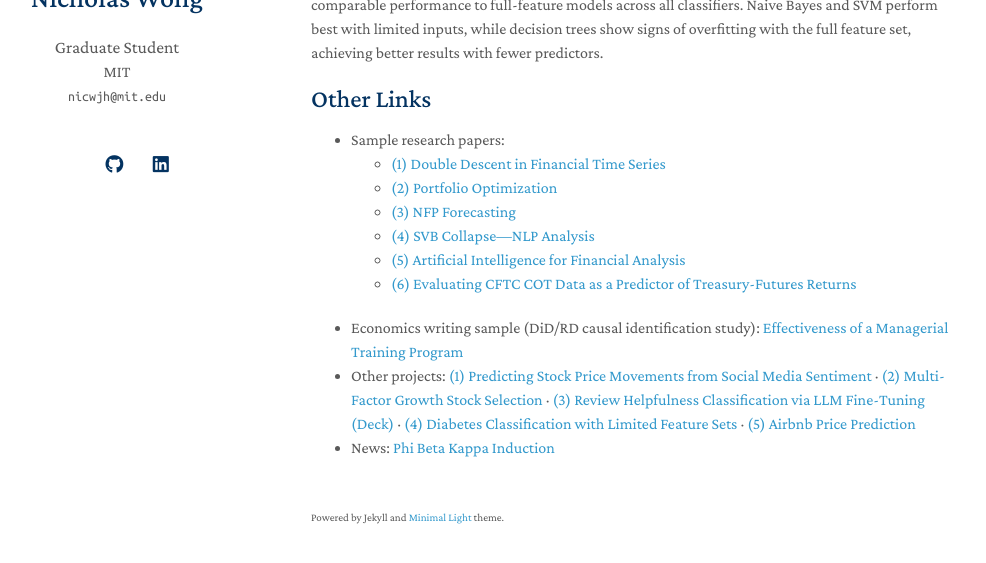
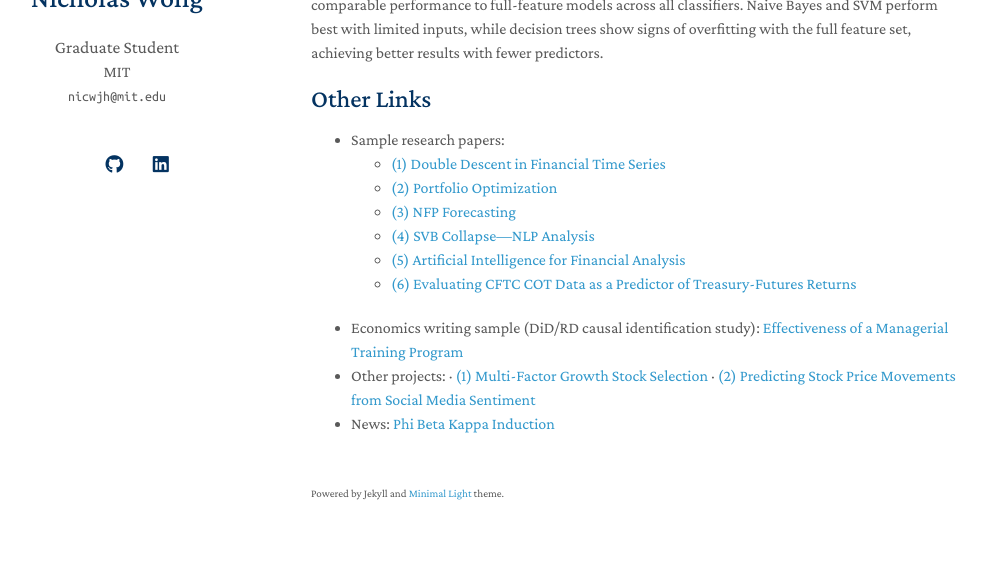
Before and after one commit to nicwjh/nicwjh.github.io, a Jekyll site: the page built from index.md, in a window 1280 px wide and 900 px high, scrolled down 4975 px, cut to the strip 302-865 px from the top of the window. Shown: the whole strip, without its empty margins (159-1145 px from the left). Built offline with Jekyll 4.4.1, drawn with Linux system fonts in a browser that asks for light colours; a style sheet for code colours, icons or effects is not loaded; our own code applies the rules of GitHub Pages for plain Markdown files.

Commit message:
Update index.md

```diff
--- a/index.md
+++ b/index.md
@@ -153,9 +153,9 @@ We compare five classifiers (logistic regression, Naive Bayes, KNN, decision tre
 	- [(6) Evaluating CFTC COT Data as a Predictor of Treasury-Futures Returns](https://nicwong.com/assets/files/Options_Extra_Credit.pdf)
 - Economics writing sample (DiD/RD causal identification study): [Effectiveness of a Managerial Training Program](https://nicwong.com/assets/files/Wong_Nicholas_Report.pdf)
 - Other projects:
-        [(1) Predicting Stock Price Movements from Social Media Sentiment](https://nicwong.com/assets/files/HODL_report.pdf)
-        · [(2) Multi-Factor Growth Stock Selection](https://nicwong.com/assets/files/AlphaGrowth__Identifying_Winning_Growth_Stocks.pdf)
-        · [(3) Review Helpfulness Classification via LLM Fine-Tuning (Deck)](https://nicwong.com/assets/files/488_Final_Presentation.pdf)
+        · [(1) Multi-Factor Growth Stock Selection](https://nicwong.com/assets/files/AlphaGrowth__Identifying_Winning_Growth_Stocks.pdf)
+	· [(2) Predicting Stock Price Movements from Social Media Sentiment](https://nicwong.com/assets/files/HODL_report.pdf)
+   <!--      · [(3) Review Helpfulness Classification via LLM Fine-Tuning (Deck)](https://nicwong.com/assets/files/488_Final_Presentation.pdf)
         · [(4) Diabetes Classification with Limited Feature Sets](https://nicwong.com/assets/files/COMP562H_Nicholas_Hannes_Final_Report.pdf)
-	· [(5) Airbnb Price Prediction](https://nicwong.com/assets/files/Nicholas_Wong_ECON573_FinalReport.pdf)
+	· [(5) Airbnb Price Prediction](https://nicwong.com/assets/files/Nicholas_Wong_ECON573_FinalReport.pdf)  -->
 - News: [Phi Beta Kappa Induction](https://uncnews.unc.edu/2023/04/06/219-students-inducted-into-phi-beta-kappa-at-unc-chapel-hill/)
```
